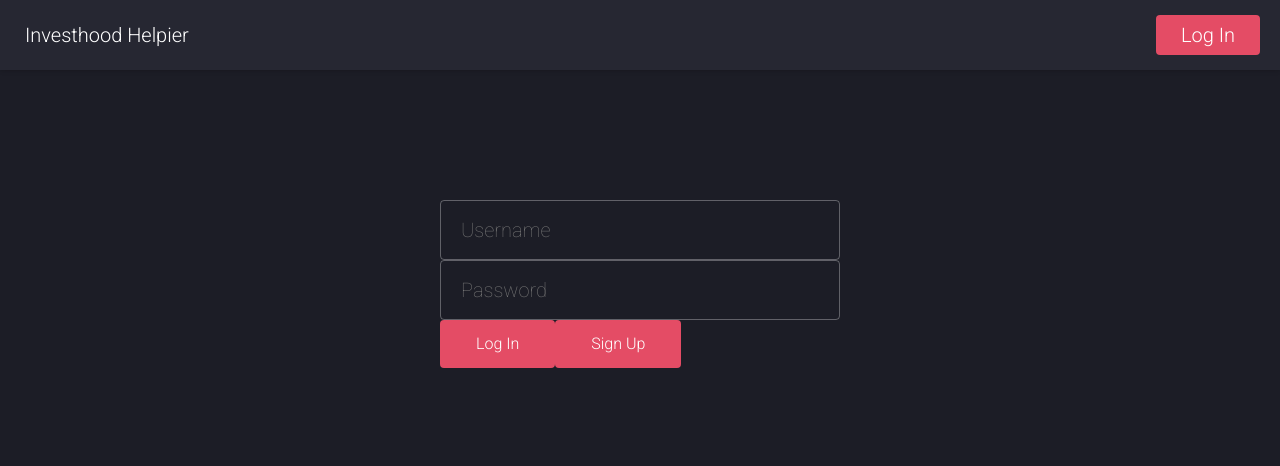
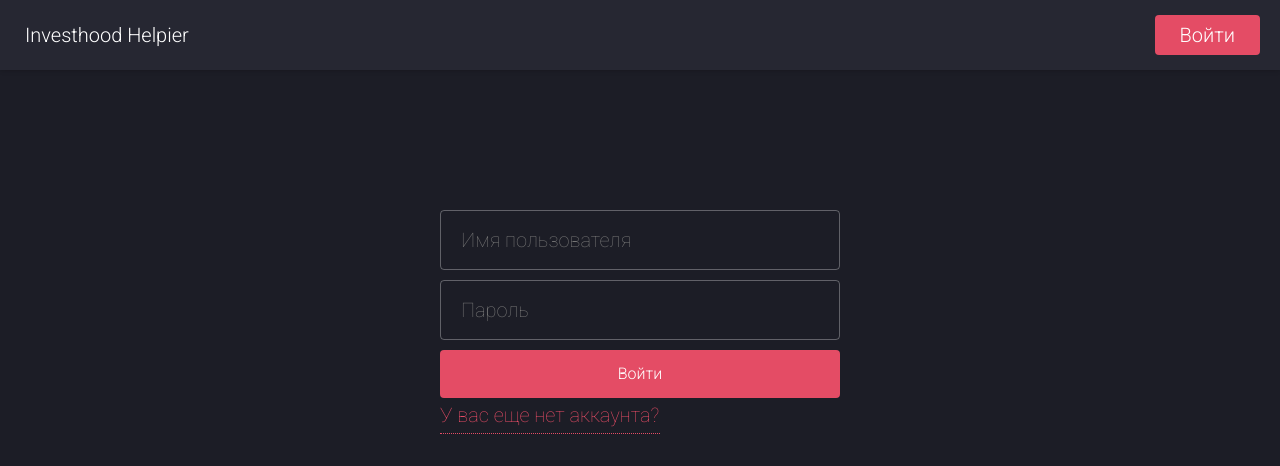
Before and after one commit to chmilvs/Stocks-risk-manager, a React (Create React App) app in the folder front/: page /auth in a window 1280 px wide. Shown: the top 466 px of the page. Built offline with nearby package versions, Linux system fonts and the light colour scheme.

Commit message:
Commit 2: Auth form

```diff
--- a/front/public/index.css
+++ b/front/public/index.css
@@ -2374,3 +2374,89 @@ body.is-touch .spotlight {
 body.landing .dropotron.level-0 {
   margin-top: 0;
 }
+
+input[type="text"],
+input[type="password"],
+input[type="email"],
+select,
+textarea {
+  -moz-appearance: none;
+  -webkit-appearance: none;
+  -ms-appearance: none;
+  appearance: none;
+  -moz-transition: border-color 0.2s ease-in-out;
+  -webkit-transition: border-color 0.2s ease-in-out;
+  -ms-transition: border-color 0.2s ease-in-out;
+  transition: border-color 0.2s ease-in-out;
+  background: transparent;
+  border-radius: 4px;
+  border: solid 1px rgba(255, 255, 255, 0.3);
+  color: inherit;
+  display: block;
+  outline: 0;
+  padding: 0 1em;
+  text-decoration: none;
+  width: 100%;
+}
+
+  input[type="text"]:invalid,
+  input[type="password"]:invalid,
+  input[type="email"]:invalid,
+  select:invalid,
+  textarea:invalid {
+    box-shadow: none;
+  }
+
+  input[type="text"]:focus,
+  input[type="password"]:focus,
+  input[type="email"]:focus,
+  select:focus,
+  textarea:focus {
+    border-color: #e44c65;
+  }
+
+input[type="text"],
+input[type="password"],
+input[type="email"],
+select {
+  height: 3em;
+}
+
+textarea {
+  padding: 0.75em 1em;
+}
+
+.button.small {
+  font-size: 0.8em;
+}
+
+.button {
+  -moz-appearance: none;
+  -webkit-appearance: none;
+  -ms-appearance: none;
+  appearance: none;
+  -moz-transition: background-color 0.2s ease-in-out, color 0.2s ease-in-out, box-shadow 0.2s ease-in-out;
+  -webkit-transition: background-color 0.2s ease-in-out, color 0.2s ease-in-out, box-shadow 0.2s ease-in-out;
+  -ms-transition: background-color 0.2s ease-in-out, color 0.2s ease-in-out, box-shadow 0.2s ease-in-out;
+  transition: background-color 0.2s ease-in-out, color 0.2s ease-in-out, box-shadow 0.2s ease-in-out;
+  background-color: transparent;
+  border-radius: 4px;
+  border: 0;
+  box-shadow: inset 0 0 0 1px rgba(255, 255, 255, 0.3);
+  color: #ffffff !important;
+  cursor: pointer;
+  display: inline-block;
+  font-weight: 300;
+  height: 3em;
+  line-height: 3em;
+  padding: 0 2.25em;
+  text-align: center;
+  text-decoration: none;
+  white-space: nowrap;
+}
+
+.button.primary {
+  background-color: #e44c65;
+  box-shadow: none;
+  color: #ffffff !important;
+}
--- a/front/src/App.js
+++ b/front/src/App.js
@@ -1,7 +1,7 @@
 import { BrowserRouter, Switch, Route } from 'react-router-dom'
 import NavBar from './components/NavBar/NavBar'
 import Banner from './components/Banner/Banner'
-import AuthForm from './components/AuthForm/AuthForm'
+import Auth from './components/AuthForm/Auth'
 
 function App() {
   return (
@@ -14,7 +14,7 @@ function App() {
       </Route>
 
       <Route path='/auth'>
-      <AuthForm/>
+      <Auth/>
       </Route>
 
       </Switch>
--- /dev/null
+++ b/front/src/components/AuthForm/Auth.css
@@ -0,0 +1,24 @@
+form {
+  margin: 200px 0 0 0;
+  display: flex;
+  flex-direction: column;
+  width: 400px;
+}
+
+
+.auth {
+  display: flex;
+  justify-content: center;
+}
+
+.col-6.col-12-xsmall {
+  margin-top: 10px;
+}
+
+.button.primary.small {
+  margin-top: 10px;
+}
+
+.link{
+  width: 220px;
+}
--- /dev/null
+++ b/front/src/components/AuthForm/Auth.js
@@ -0,0 +1,19 @@
+import { useState } from 'react';
+import LoginForm from './LoginForm'
+import RegForm from './RegForm'
+function Auth() {
+
+let [state, setState] = useState(false)
+const LoginOrSignupForm = (event) => {
+  event.preventDefault()
+  setState(!state)
+}
+
+  return (
+    <>
+      {state ? <RegForm setState={LoginOrSignupForm}/> : <LoginForm setState={LoginOrSignupForm}/>}
+    </>
+  );
+}
+
+export default Auth;
--- a/front/src/components/AuthForm/AuthForm.css
+++ /dev/null
@@ -1,97 +0,0 @@
-form {
-  margin: 200px 0 0 0;
-  display: flex;
-  flex-direction: column;
-  width: 400px;
-}
-
-input[type="text"],
-input[type="password"],
-input[type="email"],
-select,
-textarea {
-  -moz-appearance: none;
-  -webkit-appearance: none;
-  -ms-appearance: none;
-  appearance: none;
-  -moz-transition: border-color 0.2s ease-in-out;
-  -webkit-transition: border-color 0.2s ease-in-out;
-  -ms-transition: border-color 0.2s ease-in-out;
-  transition: border-color 0.2s ease-in-out;
-  background: transparent;
-  border-radius: 4px;
-  border: solid 1px rgba(255, 255, 255, 0.3);
-  color: inherit;
-  display: block;
-  outline: 0;
-  padding: 0 1em;
-  text-decoration: none;
-  width: 100%;
-}
-
-  input[type="text"]:invalid,
-  input[type="password"]:invalid,
-  input[type="email"]:invalid,
-  select:invalid,
-  textarea:invalid {
-    box-shadow: none;
-  }
-
-  input[type="text"]:focus,
-  input[type="password"]:focus,
-  input[type="email"]:focus,
-  select:focus,
-  textarea:focus {
-    border-color: #e44c65;
-  }
-
-input[type="text"],
-input[type="password"],
-input[type="email"],
-select {
-  height: 3em;
-}
-
-textarea {
-  padding: 0.75em 1em;
-}
-
-.button.small {
-  font-size: 0.8em;
-}
-
-.button {
-  -moz-appearance: none;
-  -webkit-appearance: none;
-  -ms-appearance: none;
-  appearance: none;
-  -moz-transition: background-color 0.2s ease-in-out, color 0.2s ease-in-out, box-shadow 0.2s ease-in-out;
-  -webkit-transition: background-color 0.2s ease-in-out, color 0.2s ease-in-out, box-shadow 0.2s ease-in-out;
-  -ms-transition: background-color 0.2s ease-in-out, color 0.2s ease-in-out, box-shadow 0.2s ease-in-out;
-  transition: background-color 0.2s ease-in-out, color 0.2s ease-in-out, box-shadow 0.2s ease-in-out;
-  background-color: transparent;
-  border-radius: 4px;
-  border: 0;
-  box-shadow: inset 0 0 0 1px rgba(255, 255, 255, 0.3);
-  color: #ffffff !important;
-  cursor: pointer;
-  display: inline-block;
-  font-weight: 300;
-  height: 3em;
-  line-height: 3em;
-  padding: 0 2.25em;
-  text-align: center;
-  text-decoration: none;
-  white-space: nowrap;
-}
-
-.button.primary {
-  background-color: #e44c65;
-  box-shadow: none;
-  color: #ffffff !important;
-}
-
-.auth {
-  display: flex;
-  justify-content: center;
-}
--- a/front/src/components/AuthForm/AuthForm.js
+++ /dev/null
@@ -1,71 +0,0 @@
-import { Link } from "react-router-dom";
-import { useState } from "react";
-import "./AuthForm.css";
-
-function AuthForm() {
-  let [signup, visSignup] = useState(false);
-  return (
-    <div className="auth">
-      <form>
-        <div className="col-6 col-12-xsmall">
-          <input type="text" name="name" id="name" placeholder="Username" />
-        </div>
-        <div className="col-6 col-12-xsmall">
-          <input
-            type="email"
-            name="password"
-            id="email"
-            placeholder="Password"
-          />
-        </div>
-        {signup === false ? (
-          <div>
-            <Link to="/dashboard" className="button primary small">
-              Log In
-            </Link>
-            <Link
-              to="/auth"
-              onClick={() => visSignup((signup = true))}
-              className="button primary small"
-            >
-              Sign Up
-            </Link>
-          </div>
-        ) : (
-          <></>
-        )}
-        {signup === true ? (
-          <>
-            <div className="col-6 col-12-xsmall">
-              <input type="text" name="name" id="name" placeholder="Name" />
-            </div>
-            <div className="col-6 col-12-xsmall">
-              <input
-                type="email"
-                name="password"
-                id="email"
-                placeholder="Email"
-              />
-            </div>
-            <div>
-              <Link to="/dashboard" className="button primary small">
-                Log In
-              </Link>
-              <Link
-                to="/auth"
-                onClick={() => visSignup((signup = true))}
-                className="button primary small"
-              >
-                Sign Up
-              </Link>
-            </div>
-          </>
-        ) : (
-          <></>
-        )}
-      </form>
-    </div>
-  );
-}
-
-export default AuthForm;
--- /dev/null
+++ b/front/src/components/AuthForm/LoginForm.js
@@ -0,0 +1,29 @@
+import React from 'react';
+import { Link } from 'react-router-dom'
+import './Auth.css'
+
+function LoginForm({ setState }) {
+  return (
+    <div className="auth">
+      <form>
+        <div className="col-6 col-12-xsmall">
+          <input type="text" name="username" id="name" placeholder="Имя пользователя" />
+        </div>
+        <div className="col-6 col-12-xsmall">
+          <input
+            type="password"
+            name="password"
+            id="email"
+            placeholder="Пароль"
+          />
+        </div>
+        <Link to="/dashboard" className="button primary small">
+          Войти
+        </Link>
+        <a className='link' onClick={setState}>У вас еще нет аккаунта?</a>
+      </form>
+    </div>
+  );
+}
+
+export default LoginForm;
--- /dev/null
+++ b/front/src/components/AuthForm/RegForm.js
@@ -0,0 +1,37 @@
+import React from 'react';
+import { Link } from 'react-router-dom'
+import './Auth.css'
+
+function RegForm({ setState }) {
+  return (
+    <div className="auth">
+      <form>
+      <div className="col-6 col-12-xsmall">
+          <input type="text" name="username" id="name" placeholder="Имя пользователя" />
+        </div>
+        <div className="col-6 col-12-xsmall">
+          <input
+            type="password"
+            name="password"
+            id="email"
+            placeholder="Пароль"
+          />
+          </div>
+        <div className="col-6 col-12-xsmall">
+          <input type="text" name="name" id="name" placeholder="Имя" />
+        </div>
+        <div className="col-6 col-12-xsmall">
+          <input type="email" name="Email" id="email" placeholder="Адрес эл. почты" />
+        </div>
+        <Link to="/dashboard" className="button primary small">
+          Зарегистрироваться
+        </Link>
+        <a className='link' onClick={setState}>
+          У вас уже есть аккаунт?
+        </a>
+      </form>
+    </div>
+  );
+}
+
+export default RegForm;
--- a/front/src/components/NavBar/NavBar.js
+++ b/front/src/components/NavBar/NavBar.js
@@ -7,7 +7,7 @@ function NavBar() {
       <h1 id="logo"><Link to="/">Investhood Helpier</Link></h1>
       <nav id="nav">
         <ul>
-          <li><Link to="/auth" className="button primary">Log In</Link></li>
+          <li><Link to="/auth" className="button primary">Войти</Link></li>
         </ul>
       </nav>
   </header>
```
